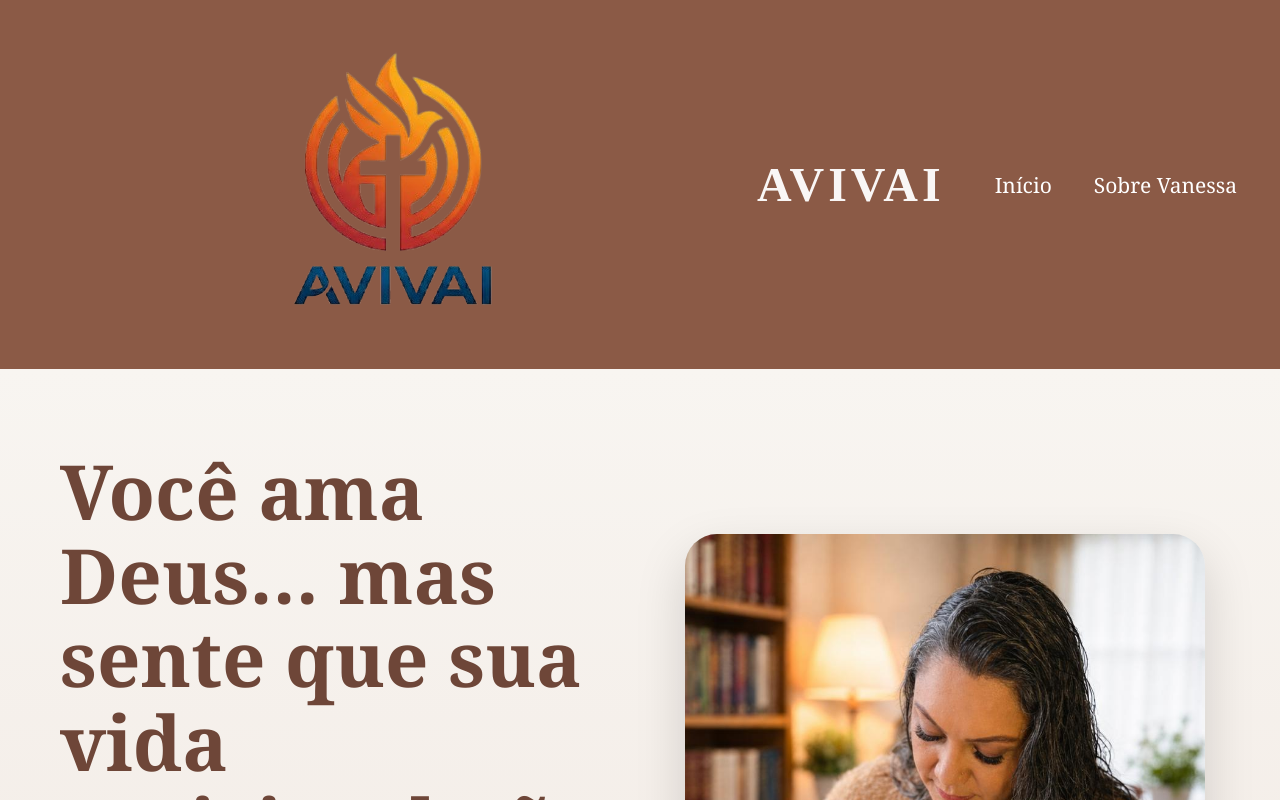
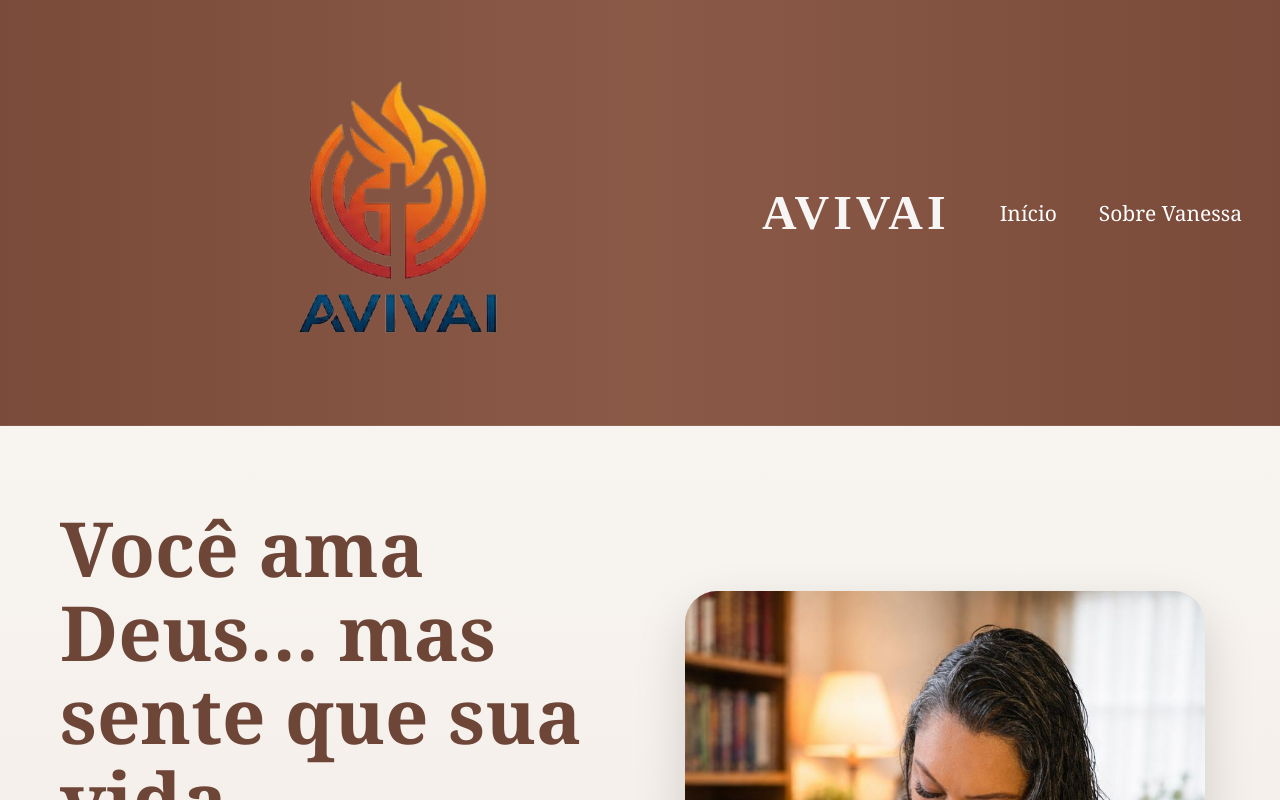
Before and after one commit to Mayra727/avivai-frontend, a React (Vite) app: page / in a window 1280 px wide. Shown: the top 800 px of the page. Built offline with nearby package versions, Linux system fonts and the light colour scheme.

Commit message:
style: enlarge logo without increasing header height

```diff
--- a/src/components/Header.css
+++ b/src/components/Header.css
@@ -4,17 +4,18 @@
 
   width:100%;
 
-  display:flex;
+  background:
+  linear-gradient(
+    90deg,
+    #7A4A3A,
+    #8B5A47,
+    #7A4A3A
+  );
 
-  align-items:center;
+  padding:28px 60px;
 
-  justify-content:space-between;
-
-  padding:0 55px;
-
-  background:#8B5A46;
-
-  gap:40px;
+  border-bottom:
+  1px solid rgba(255,255,255,0.08);
 
 }
 
```
